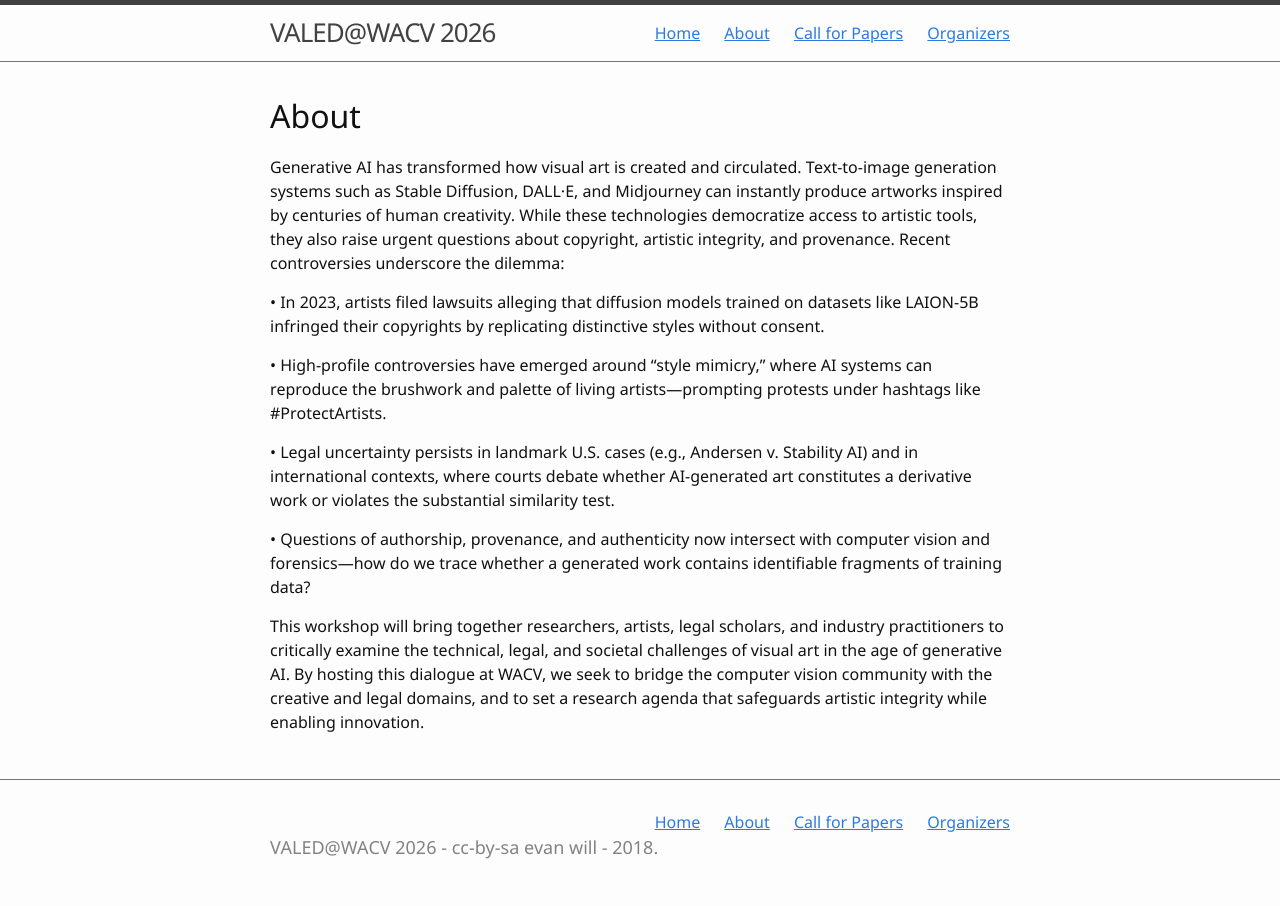
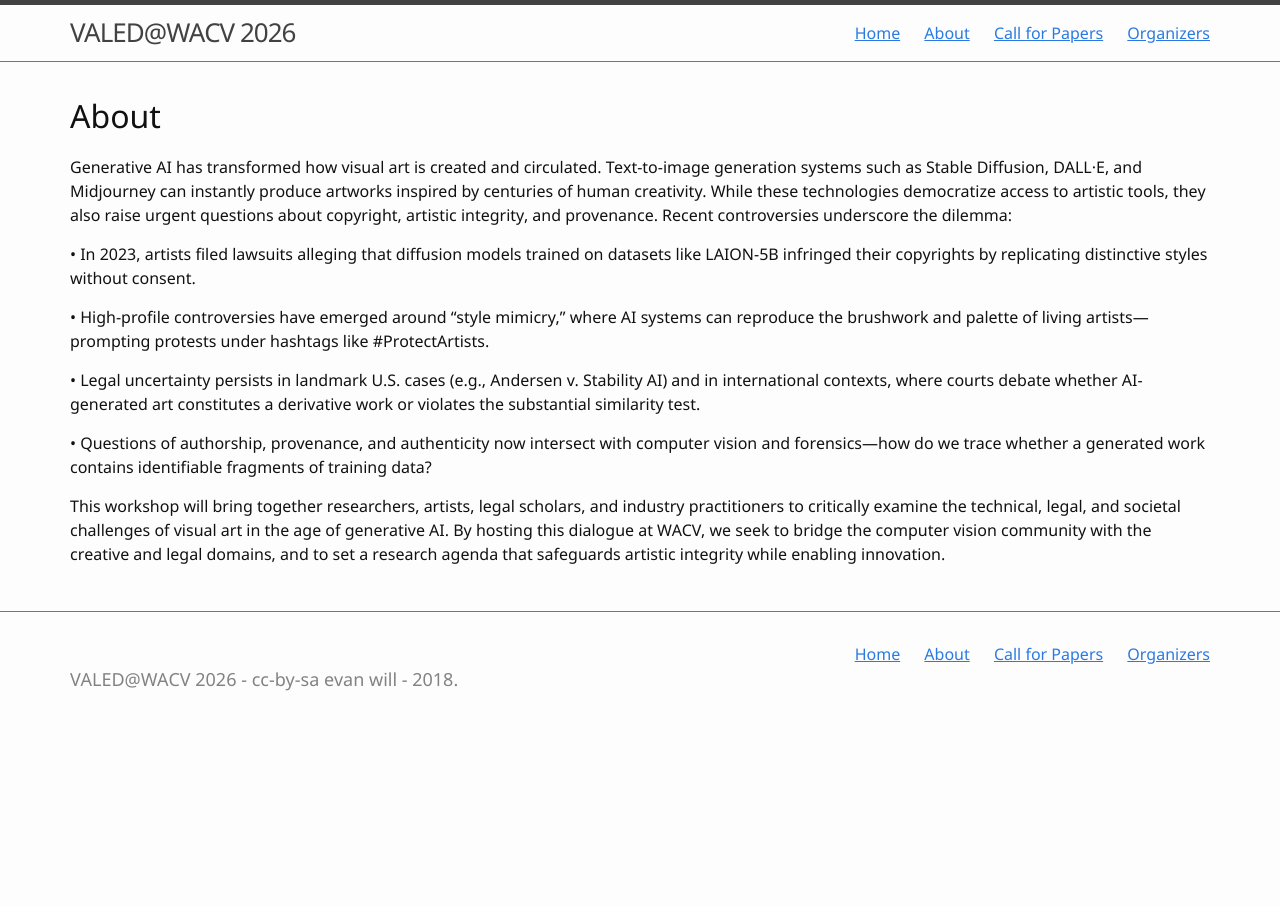
Before and after one commit to aparnabharati/valed-workshop-2026, a Jekyll site: the page built from 0-prep.md, in a window 1280 px wide. Built offline with Jekyll 4.4.1, drawn with Linux system fonts in a browser that asks for light colours.

Commit message:
layout update

```diff
--- a/css/main.scss
+++ b/css/main.scss
@@ -36,7 +36,7 @@ $grey-color-light: lighten($grey-color, 40%) !default;
 $grey-color-dark:  darken($grey-color, 25%) !default;
 
 // Width of the content area
-$content-width:    800px !default;
+$content-width:    1200px !default;
 
 $on-palm:          600px !default;
 $on-laptop:        800px !default;
@@ -54,6 +54,25 @@ $on-laptop:        800px !default;
   }
 }
 
+// @include media-query(1200px) {
+//   .wrapper,
+//   .post,
+//   .page {
+//     max-width: 1200px;
+//   }
+// }
+
+// .wrapper {
+//   width: 92%;
+//   max-width: $content-width;
+//   margin: 0 auto;
+// }
+// @include media-query($on-palm) {
+//   .wrapper {
+//     width: 95%;
+//   }
+// }
+
 // Import partials.
 @import
   "base",
```
